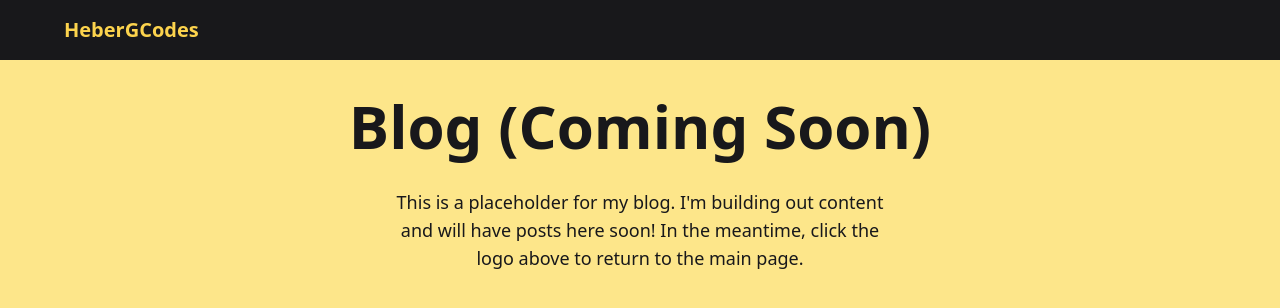
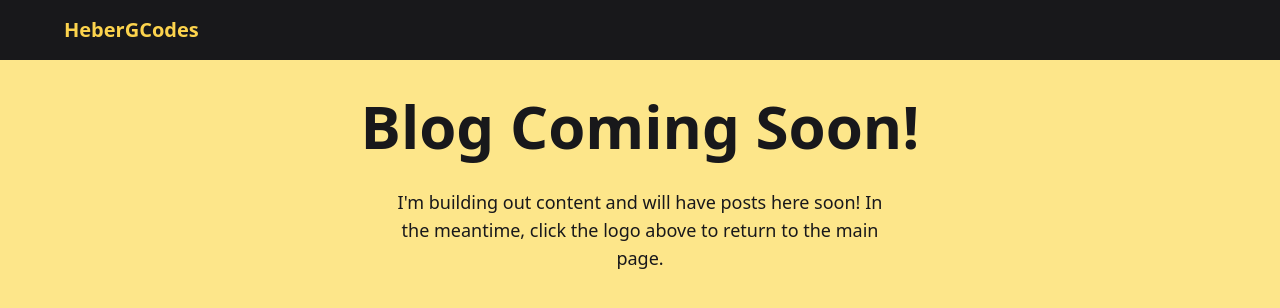
Before and after one commit to HeberGCodes/my-portfolio-frontend, a React (Create React App) app: page /blog in a window 1280 px wide. Shown: the top 308 px of the page. Built offline with nearby package versions, Linux system fonts and the light colour scheme.

Commit message:
Adjust Navbar thickness

```diff
--- a/src/components/Navbar.jsx
+++ b/src/components/Navbar.jsx
@@ -11,7 +11,7 @@ export default function Navbar() {
       offset: 0,
       duration: 500,
       className:
-        "block px-1 py-2 text-teal-300 hover:text-amber-200 transition transform hover:scale-110 cursor-pointer",
+        "px-1 text-teal-300 hover:text-amber-200 transition transform hover:scale-110 cursor-pointer",
       activeClass: "text-amber-200",
       onClick: () => setMobileOpen(false), // close mobile menu when a link is clicked
     };
--- a/src/pages/Blog.jsx
+++ b/src/pages/Blog.jsx
@@ -18,11 +18,11 @@ export default function Blog() {
         {/* Blog Landing Content */}
         <div className="flex flex-col items-center justify-center py-24 px-6">
             <h1 className="opacity-0 animate-fade-in text-6xl font-bold text-center mb-8">
-                Blog (Coming Soon)
+                Blog Coming Soon!
             </h1>
 
             <p className="opacity-0 animate-fade-in-slow text-lg text-zinc-900 text-center max-w-lg">
-                This is a placeholder for my blog. I'm building out content and will
+                I'm building out content and will
                 have posts here soon! In the meantime, click the logo above to return
                 to the main page.
             </p>
```
